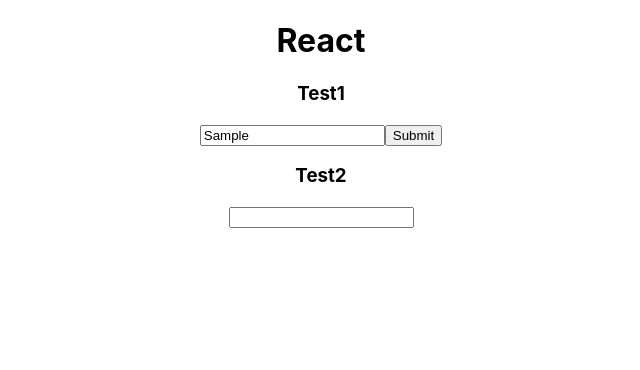
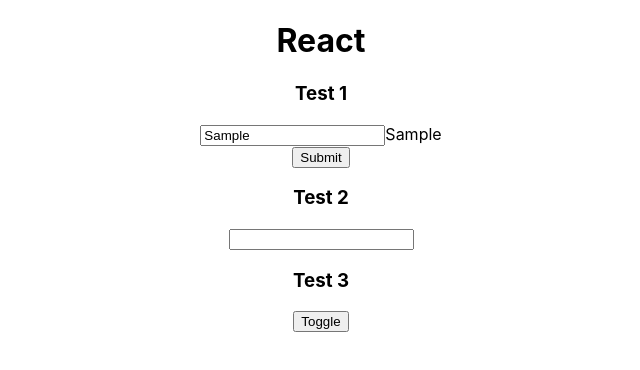
Before and after one commit to itsmepriya24/reactpractice, a React (Create React App) app: page / in a window 1280 px wide. Both pictures are taken after typing "Sample" into the empty fields and a click on the button "Submit". Shown: the top 370 px of the page, without its empty margins (319-959 px from the left). Built offline with nearby package versions, Linux system fonts and the light colour scheme.

Commit message:
onchange,onclick,toggle

```diff
--- a/src/App.js
+++ b/src/App.js
@@ -1,25 +1,19 @@
 import './App.css';
 import React from "react";
 import Test1 from './Test1.js';
+import Test2 from "./Test2.js";
+import Hide_show from "./Hide_show";
 
 function App() {
   return (
     <div className="App">
      <h1>React</h1>
-      <Test1 />
+      <Test1 name="Test 1"/>
       <Test2 />
+      <Hide_show />
     </div>
   );
 }
 
-function Test2()
-{
-    return(
-        <div>
-            <h3>Test2</h3>
-            <input type="text" id="name2" />
-            <label id="label2"></label>
-        </div>
-    )
-}
+
 export default App;
--- /dev/null
+++ b/src/Hide_show.js
@@ -0,0 +1,20 @@
+import React from "react";
+import {useState} from "react";
+
+function Hide_show()
+{
+    const[status,setStatus] = useState(false);
+    return(
+        <div>
+            <h3>Test 3</h3>
+            {
+                status? <p>Testing hide/show</p> :null
+            }
+
+            <button onClick = { ()=>setStatus(!status) }>Toggle</button>
+            {/* <button onClick = { ()=>setStatus(false) }> Hide </button>
+            <button onClick = { ()=>setStatus(true) }>Show </button> */}
+        </div>
+    )
+}
+export default Hide_show;
--- a/src/Test1.js
+++ b/src/Test1.js
@@ -1,17 +1,24 @@
 import React from "react";
+import {useState} from "react";
 
-function Test1()
+function Test1(props)
 {
-    function calltest1()
+    const[data,setData] = useState();
+    const[print,setPrint] = useState(false);
+
+    function setTest1(val)
     {
+        setData(val.target.value);
+    }
 
-    }
     return(
         <div>
-         <h3>Test1</h3>
-         <input type="text" id="name1" />
-        <label id="label1"></label>
-        <button onClick={calltest1}>Submit</button>
+            <h3>{props.name}</h3>
+            <input type="text" onChange={setTest1}/>
+            {
+                print?<label>{data}</label>:null
+            }
+            <div><button onClick={()=>setPrint(true)}> Submit </button></div>
         </div>
     )
 }
--- /dev/null
+++ b/src/Test2.js
@@ -0,0 +1,19 @@
+import React from "react";
+import {useState} from "react";
+
+function Test2()
+{
+    const[data,setData] = useState();
+    function setTest2(val)
+    {
+        setData(val.target.value);
+    }
+    return(
+        <div>
+            <h3>Test 2 </h3>
+            <input type="text" onChange={setTest2} />
+            <label>{data}</label>
+        </div>
+    )
+}
+export default Test2;
```
